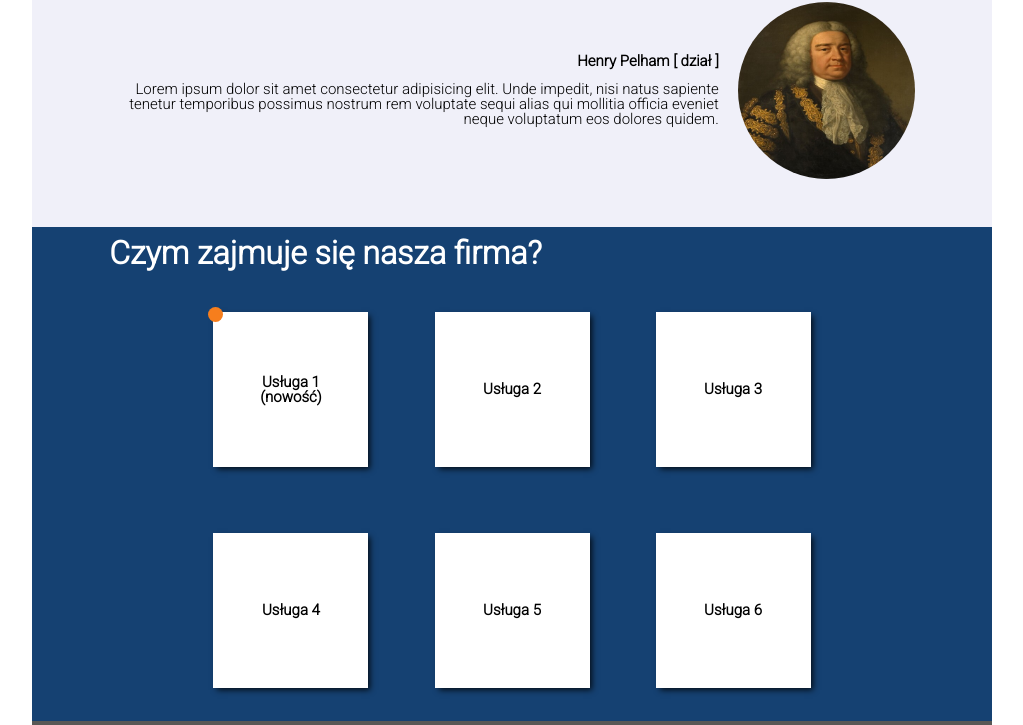
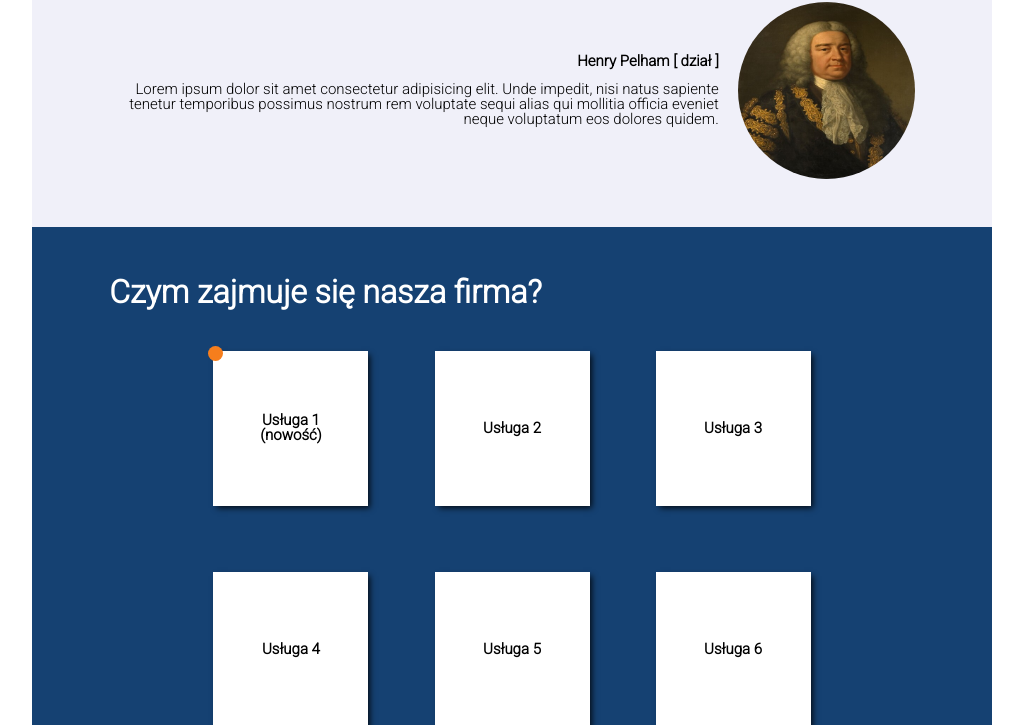
Before and after one commit to dmalenik/malenik-first-projects-01, a plain HTML site: page index.html in a window 1280 px wide. Shown: the part 1132-1857 px from the top of the page, without its empty margins (128-1151 px from the left). Drawn offline with Linux system fonts and the light colour scheme.

Commit message:
Update index.html

```diff
--- a/index.html
+++ b/index.html
@@ -86,7 +86,7 @@
           </div>
         </article>
       </section>
-      <section id="offer" class="p-size-0-7">
+      <section id="offer" class="about-padding-size">
         <h1 class="offer-slogan strong-text white-text">
           Czym zajmuje się nasza firma?
         </h1>
```
